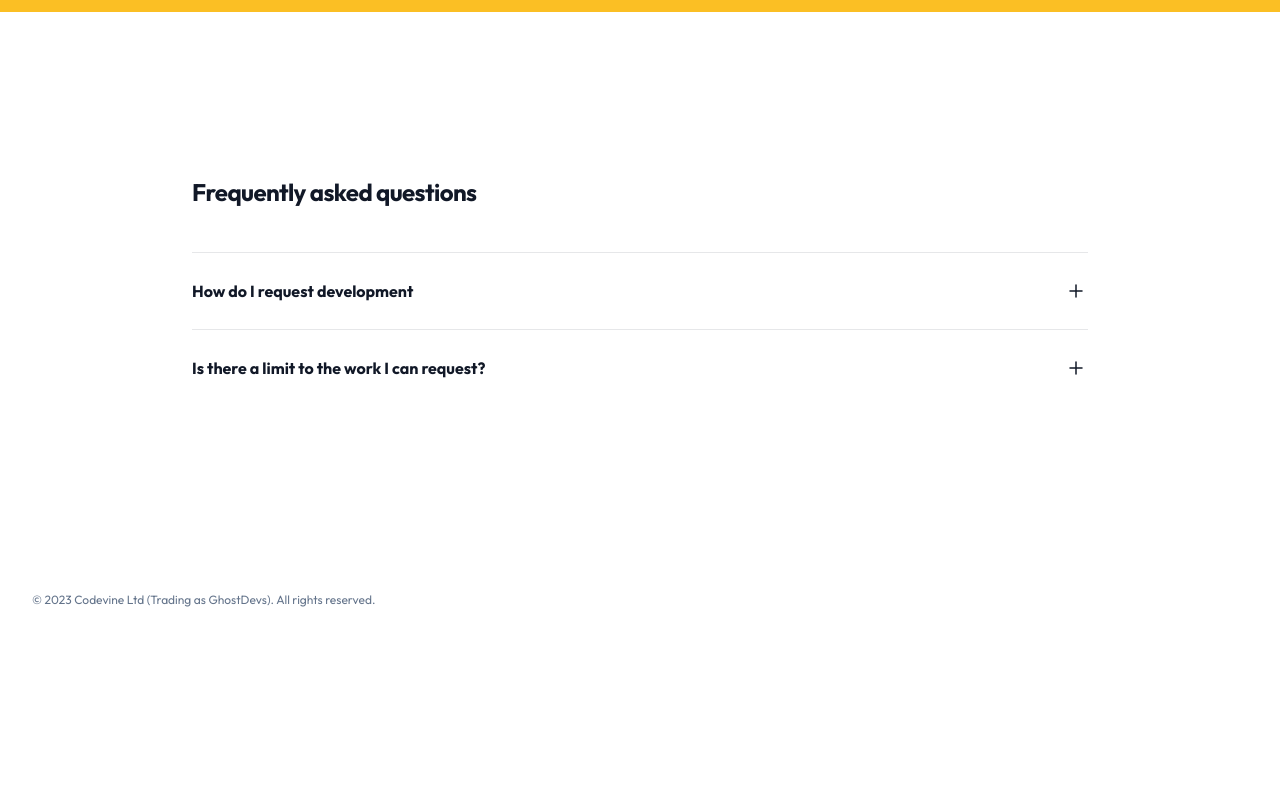
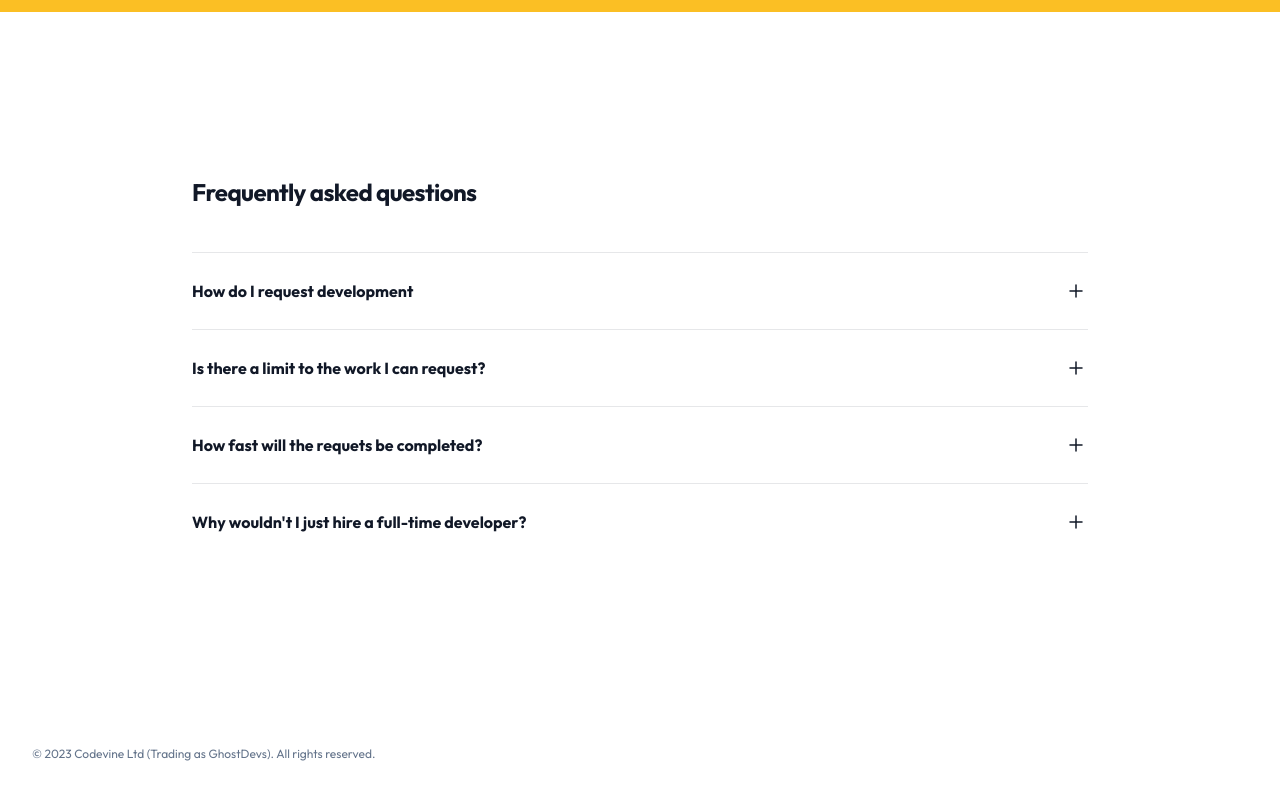
Before and after one commit to codevinehq/gd, an Astro site: page / in a window 1280 px wide. Shown: the part 5791-6591 px from the top of the page. Before the commit the page ends 6449 px from the top, so only its background shows below. Built offline with nearby package versions, Linux system fonts and the light colour scheme; Astro itself is replaced by a stand-in of ours.

Commit message:
update FAQ

```diff
--- a/src/components/FAQs.tsx
+++ b/src/components/FAQs.tsx
@@ -11,7 +11,15 @@ const faqs = [
     question: "Is there a limit to the work I can request?",
     answer:"You can request as much work as you like but there can only be one task currently in progress."
   },
-
+  {
+    question: "How fast will the requets be completed?",
+    answer:"On average, most requests are completed within 24 hours. However, more complex requests can take longer. Time frames will be discussed during task allocation. There is always someone available to work on your request, no holdiays, no sick days, no problems."
+  },
+  {
+    question: "Why wouldn't I just hire a full-time developer?",
+    answer:`The annual cost of a full-time senior-level developer now exceeds £65,000, plus benefits. Aside from that, you may not always have enough work to keep them busy at all times, so you're stuck paying for time you are not able to utilize.
+With our monthly plan, you can pause and resume your subscription as often as you need to ensure you're only paying when you have work available.`
+  },
   // More questions...
 ];
 
```
